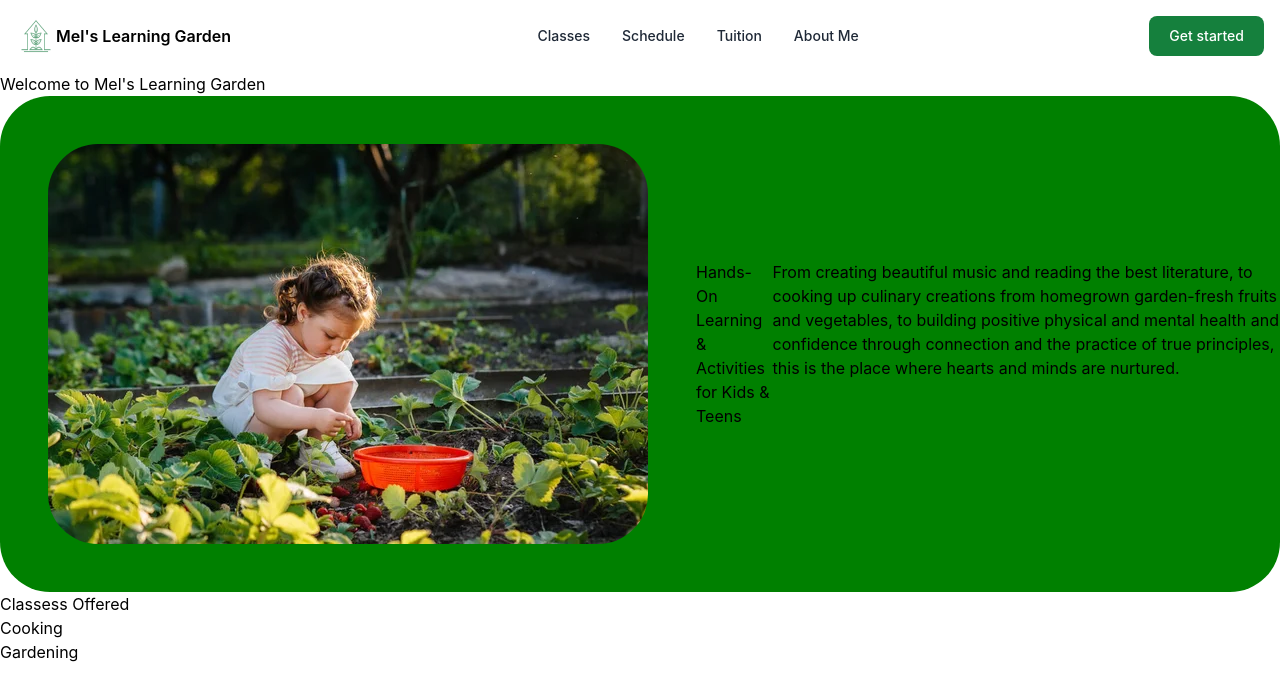
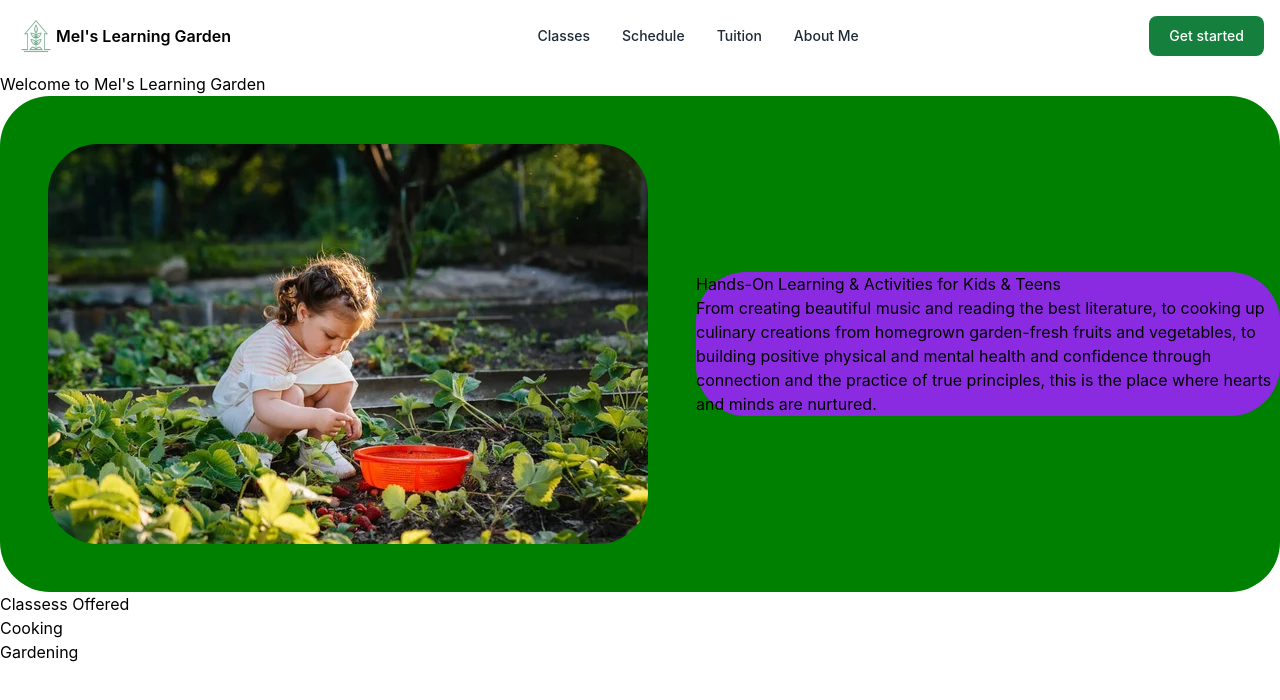
Before and after one commit to Shazammon/melslearninggarden, a React (Create React App) app: page / in a window 1280 px wide. Shown: the top 700 px of the page. Built offline with nearby package versions, Linux system fonts and the light colour scheme.

Commit message:
styling updates

```diff
--- a/src/components/pages/Home.jsx
+++ b/src/components/pages/Home.jsx
@@ -16,9 +16,9 @@ export default function Home() {
             <img
             src="./gardening_preschool.jpg"
             alt="preschooler gardening"
-            className="yes"
+            className="img-one"
             />
-            <div className="div-one">
+            <div className="div-two">
                 <h3>Hands-On Learning & Activities for Kids & Teens</h3>
                 <p>
                 From creating beautiful music and reading the best literature, to
--- a/src/index.css
+++ b/src/index.css
@@ -16,29 +16,27 @@ code {
     monospace;
 }
 
-.yes {
+.img-one {
   max-width: 100%;
   height: 100%;
   border-radius: 50px;
   margin: 3rem;
-
 }
 
 .div-one {
   display: flex;
   margin: auto;
-  /* width: 500px; */
   justify-content: flex-start;
   background-color:green;
   border-radius: 50px;
 }
 
 .div-two {
-  display: flex;
+  display: flex column;
   margin: auto;
   /* width: 500px; */
   justify-content: flex-start;
-  background-color:rgb(70, 121, 70);
+  background-color:blueviolet;
   border-radius: 50px;
 }
 
```
